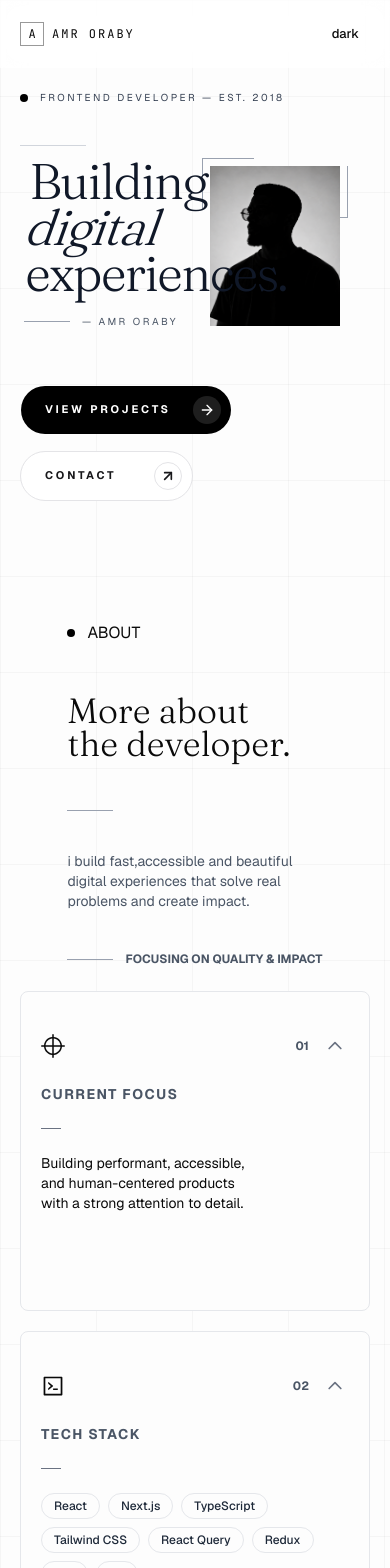
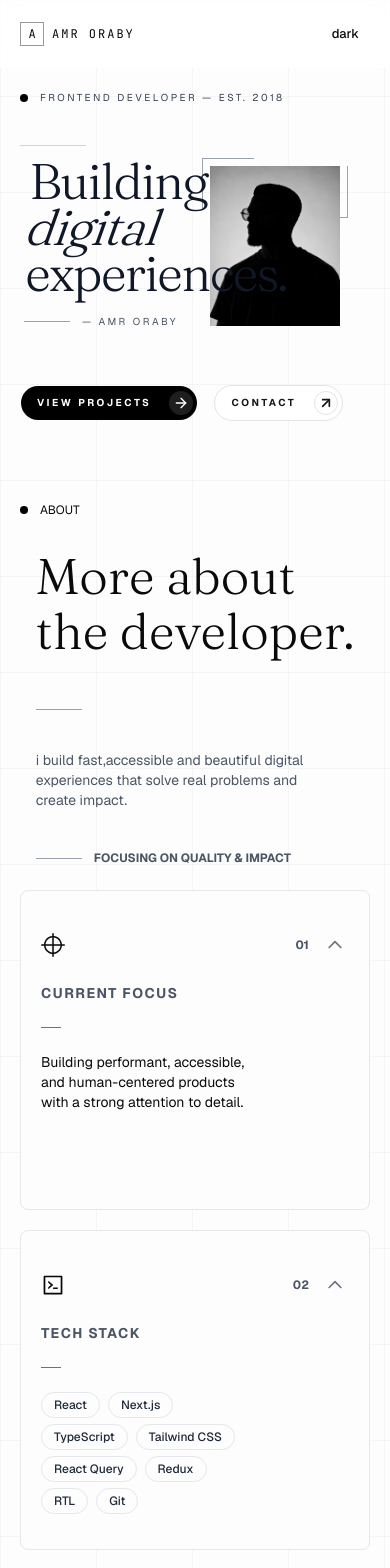
Before and after one commit to Amr-Oraby/portfolio, a Next.js app: page / in a window 390 px wide. Shown: the top 1568 px of the page. Built offline with nearby package versions, Linux system fonts and the light colour scheme.

Commit message:
Fix responsive

```diff
--- a/app/features/about/About.tsx
+++ b/app/features/about/About.tsx
@@ -52,7 +52,7 @@ const accordionData = [
   },
   {
     index: "04",
-    hidden: "",
+    hidden: "hidden md:block",
     icon: <GraduationCap className="w-6 h-6 stroke-[1.5]" />,
     header: "EDUCATION",
     content: <p>content</p>,
@@ -75,31 +75,28 @@ const accordionData = [
 
 function About() {
   return (
-    <div className="min-h-[600px] relative flex flex-col sm:flex-row gap-6 md:gap-8 xl:gap-20 2xl:gap-30  justify-between items-center sm:items-start py-15 px-5 sm:px-10 md:px-15  pr-5 sm:pr-14 md:pr-24">
+    <div className="min-h-[600px] relative py-5 sm:py-15">
+      <div className=" -mb-5 sm:m-0 px-5 sm:px-15 flex items-center text-[12px] ">
+        <span className="w-2 h-2 bg-black rounded-full mr-3 "></span>
+        <span>ABOUT</span>
+      </div>
+
+      <div className="flex flex-col sm:flex-row gap-6 md:gap-8 xl:gap-20 2xl:gap-30  justify-between items-center sm:items-start px-5 sm:px-10 md:px-15  pr-5 sm:pr-14 md:pr-24">
         <LeftSideLabel sectionNum={2} />
         <RightSideLabel />
         <div className="text ">
-        <div className="flex items-center  ">
-          <span className="w-2 h-2 bg-black rounded-full mr-3"></span>
-          <span>ABOUT</span>
-        </div>
-
           <div
             className={`${fraunces.className} pt-10 sm:ml-5 -space-y-5 font-light `}
           >
-          <h1 className="text-[35px] sm:text-[40px] xl:text-[60px]">
-            More about
-          </h1>
-          <h1 className="text-[35px] sm:text-[40px] xl:text-[60px]">
-            the developer.
-          </h1>
+            <h1 className="text-[50px] xl:text-[60px]">More about</h1>
+            <h1 className="text-[50px] xl:text-[60px]">the developer.</h1>
           </div>
 
           <div className="mt-10 space-y-10">
             <div className="w-11.5 h-px bg-gray-400 "></div>
-          <p className="text-gray-600 text-sm max-w-[230px]">
-            i build fast,accessible and beautiful digital experiences that solve
-            real problems and create impact.
+            <p className="text-gray-600 text-sm max-w-[270px]">
+              i build fast,accessible and beautiful digital experiences that
+              solve real problems and create impact.
             </p>
             <div className="flex gap-3 items-center">
               <div className="w-11.5 h-px bg-gray-400"></div>
@@ -110,10 +107,11 @@ function About() {
           </div>
         </div>
 
-      <div className="accordion grid grid-cols-[repeat(auto-fill,minmax(260px,1fr))] gap-5 flex-1">
+        <div className="accordion grid grid-cols-[repeat(auto-fill,minmax(260px,1fr))] gap-5 flex-1 w-full">
           {accordionData.map((acc) => (
             <Accordion key={acc.index} data={acc} />
           ))}
+        </div>
       </div>
     </div>
   );
--- a/app/features/about/SkillList.tsx
+++ b/app/features/about/SkillList.tsx
@@ -25,9 +25,11 @@ function SkillBadge({ skill }: SkillBadgeProps) {
 
 function SkillsList() {
   return (
-    <div className="flex flex-wrap gap-2">
+    <div className="flex flex-wrap w-[215px] sm:w-full gap-2 ">
       {skills.map((skill, index) => (
-        <SkillBadge key={index} skill={skill} />
+        <div key={index}>
+          <SkillBadge skill={skill} />
+        </div>
       ))}
     </div>
   );
--- a/app/features/hero/Hero.tsx
+++ b/app/features/hero/Hero.tsx
@@ -10,7 +10,7 @@ function Hero() {
   return (
     <>
       <Navbar />
-      <main className="pb-15  pt-12.5 w-full font-sans text-gray-900   min-h-134.75 mx-auto ">
+      <main className=" pb-15  pt-12.5 w-full font-sans text-gray-900   sm:min-h-134.75 mx-auto ">
         <div className=" relative">
           <HeroTopBar />
           <LeftSideLabel sectionNum={1} />
--- a/app/features/hero/HeroCTA.tsx
+++ b/app/features/hero/HeroCTA.tsx
@@ -16,17 +16,17 @@ export default function HeroCTA() {
       </div>
 
       {/* Right Content: Buttons */}
-      <div className="flex flex-col  lg:flex-row items-start gap-4">
+      <div className="flex flex-row sm:flex-col  lg:flex-row items-start gap-4">
         <Button
-          className="cursor-pointer group relative overflow-hidden flex py-6 sm:py-0 sm:h-[58px] items-center rounded-full bg-black pl-6 sm:pl-8 pr-2.5 transition-all hover:bg-black/90
+          className="cursor-pointer group relative overflow-hidden flex h-9 sm:h-[58px] items-center rounded-full bg-black pl-4 sm:pl-8 pr-1 sm:pr-2.5 transition-all hover:bg-black/90
   before:absolute before:inset-0 before:content-[''] before:-translate-x-[150%] before:skew-x-[30deg] before:bg-gradient-to-r before:from-transparent before:via-white/60 before:to-transparent before:transition-transform before:duration-500 before:ease-out hover:before:translate-x-[150%]"
         >
-          <span className="relative z-10 mr-4 sm:mr-8 text-[11px] font-bold uppercase tracking-[0.25em] text-white">
+          <span className="relative z-10 mr-3 sm:mr-8 text-[10px] sm:text-[11px] font-bold uppercase tracking-[0.25em] text-white">
             View Projects
           </span>
-          <div className="relative z-10 flex h-7 w-7 sm:h-10 sm:w-10 items-center justify-center rounded-full bg-[#1e1e1e] transition-transform duration-300 group-hover:translate-x-0.5">
+          <div className="relative z-10 flex h-6 w-6 sm:h-10 sm:w-10 items-center justify-center rounded-full bg-[#1e1e1e] transition-transform duration-300 group-hover:translate-x-0.5">
             <ArrowRight
-              className="h-3 w-3 sm:h-4 sm:w-4 text-white"
+              className="h-2.5 w-2.5 sm:h-4 sm:w-4 text-white"
               strokeWidth={2}
             />
           </div>
@@ -34,14 +34,14 @@ export default function HeroCTA() {
 
         <Button
           variant="outline"
-          className="cursor-pointer group flex py-6 sm:py-0 sm:h-[58px] items-center rounded-full border-[#e4e4e7] hover:border-black bg-white pl-6 sm:pl-8 pr-2.5 transition-all hover:bg-zinc-50"
+          className="cursor-pointer group flex h-9 sm:h-[58px] items-center rounded-full border-[#e4e4e7] hover:border-black bg-white pl-4 sm:pl-8 pr-1 sm:pr-2.5 transition-all hover:bg-zinc-50"
         >
-          <span className="mr-8 text-[11px] font-bold uppercase tracking-[0.25em] text-zinc-900">
+          <span className="mr-3 sm:mr-8 text-[10px] sm:text-[11px] font-bold uppercase tracking-[0.25em] text-zinc-900">
             Contact
           </span>
-          <div className="flex h-7 w-7 sm:h-10 sm:w-10 items-center justify-center rounded-full border border-[#e4e4e7] bg-white transition-transform duration-300 group-hover:-translate-y-0.5 group-hover:translate-x-0.5">
+          <div className="flex h-6 w-6 sm:h-10 sm:w-10 items-center justify-center rounded-full border border-[#e4e4e7] bg-white transition-transform duration-300 group-hover:-translate-y-0.5 group-hover:translate-x-0.5">
             <ArrowUpRight
-              className="h-3 w-3 sm:h-4 sm:w-4 text-zinc-900"
+              className="h-2.5 w-2.5 sm:h-4 sm:w-4 text-zinc-900"
               strokeWidth={2.5}
             />
           </div>
```
Lines whose indentation alone changed are shown as unchanged.
